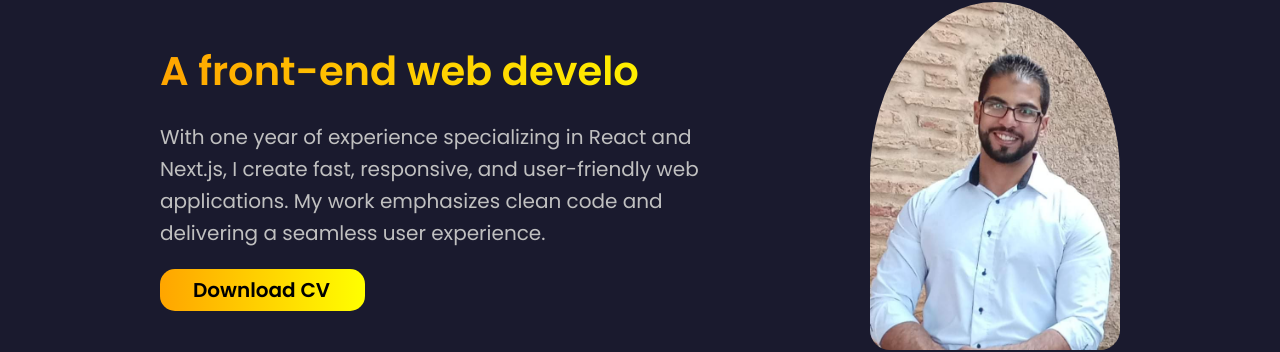
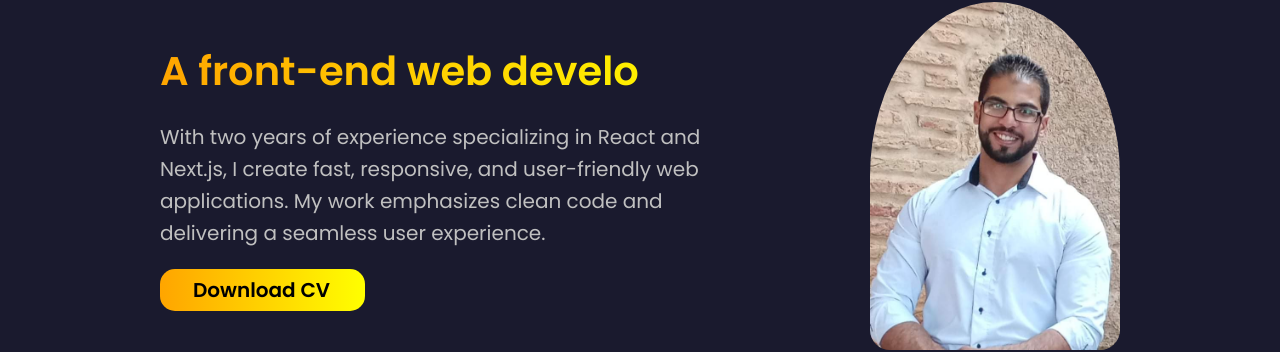
Before and after one commit to Amin-Chogueur/amin-portfolio, a Next.js app: page / in a window 1280 px wide. Shown: the part 224-576 px from the top of the page. Built offline with nearby package versions, Linux system fonts and the light colour scheme.

Commit message:
Update Hero.jsx

```diff
--- a/components/hero/Hero.jsx
+++ b/components/hero/Hero.jsx
@@ -36,9 +36,7 @@ function Hero() {
           <TypeComponent />
         </h2>
         <p>
-          With one year of experience specializing in React and Next.js, I
-          create fast, responsive, and user-friendly web applications. My work
-          emphasizes clean code and delivering a seamless user experience.
+          With two years of experience specializing in React and Next.js, I create fast, responsive, and user-friendly web applications. My work emphasizes clean code and delivering a seamless user experience.
         </p>
         <a
           href="/AminChogueur-Resume.pdf"
```
